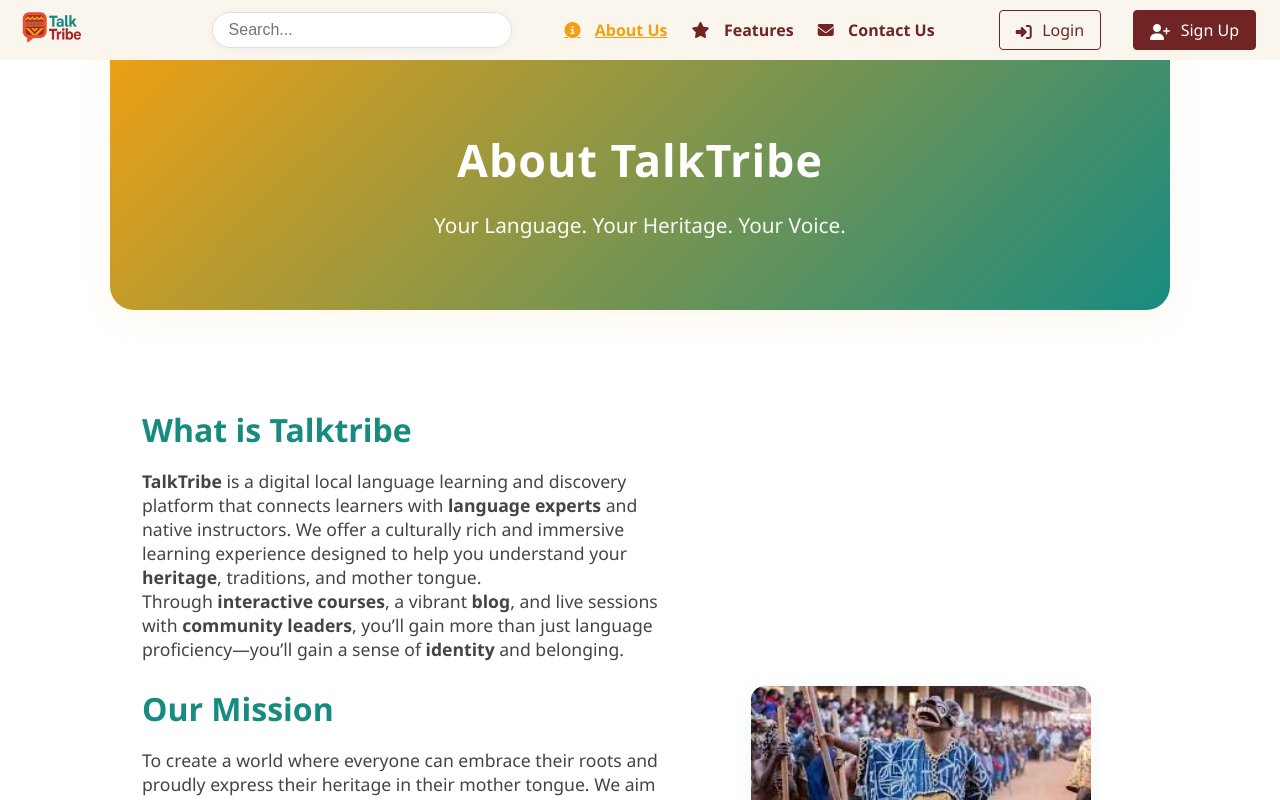
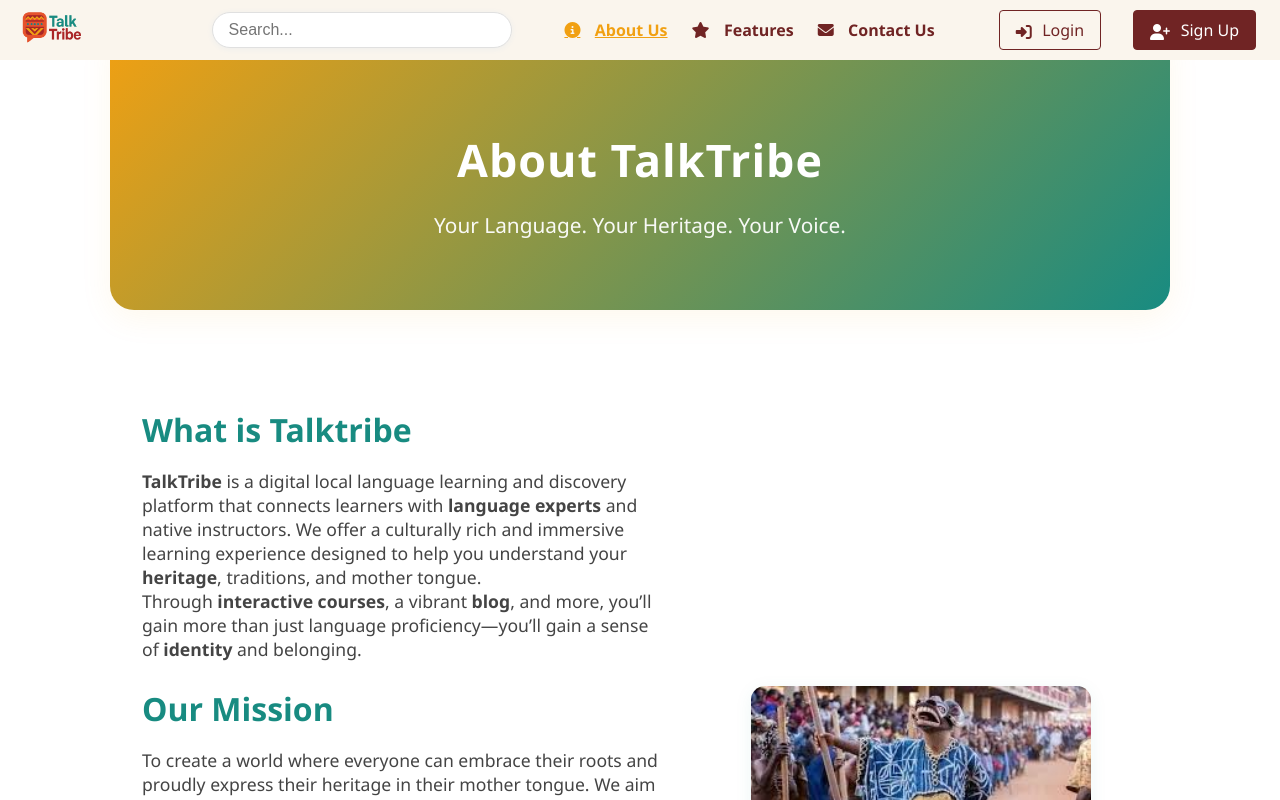
Before and after one commit to Afibride/TalkTribe, a React (Vite) app in the folder language-frontend/: page /about in a window 1280 px wide. Shown: the top 800 px of the page. Built offline with nearby package versions, Linux system fonts and the light colour scheme.

Commit message:
about update

```diff
--- a/language-frontend/src/components/home/AboutSection.jsx
+++ b/language-frontend/src/components/home/AboutSection.jsx
@@ -23,7 +23,7 @@
               We offer a culturally rich and immersive learning experience designed to help you understand your <strong>heritage</strong>, traditions, and mother tongue.
             </p>
             <p>
-              Through <strong>interactive courses</strong>, a vibrant <strong>blog</strong>, and live sessions with <strong>community leaders</strong>, you’ll gain more than just language proficiency—you’ll gain a sense of <strong>identity</strong> and belonging.
+              Through <strong>interactive courses</strong>, a vibrant <strong>blog</strong>, and more, you’ll gain more than just language proficiency—you’ll gain a sense of <strong>identity</strong> and belonging.
             </p>
             <button
               className="learn-more-btn"
--- a/language-frontend/src/views/AboutUs.jsx
+++ b/language-frontend/src/views/AboutUs.jsx
@@ -74,8 +74,7 @@
               and mother tongue.
               <br />
               Through <strong>interactive courses</strong>, a
-              vibrant <strong>blog</strong>, and live sessions with{" "}
-              <strong>community leaders</strong>, you’ll gain more than just
+              vibrant <strong>blog</strong>, and more, you’ll gain more than just
               language proficiency—you’ll gain a sense of{" "}
               <strong>identity</strong> and belonging.
             </p>
```
